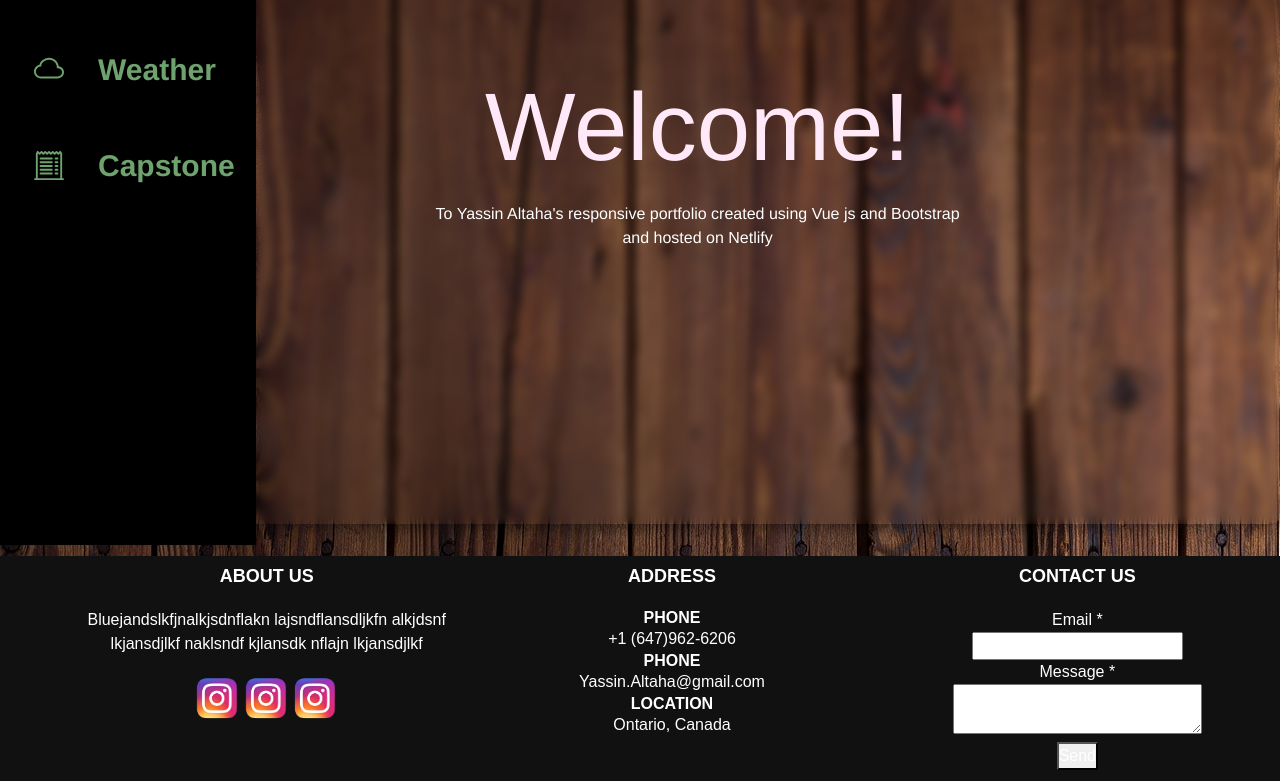
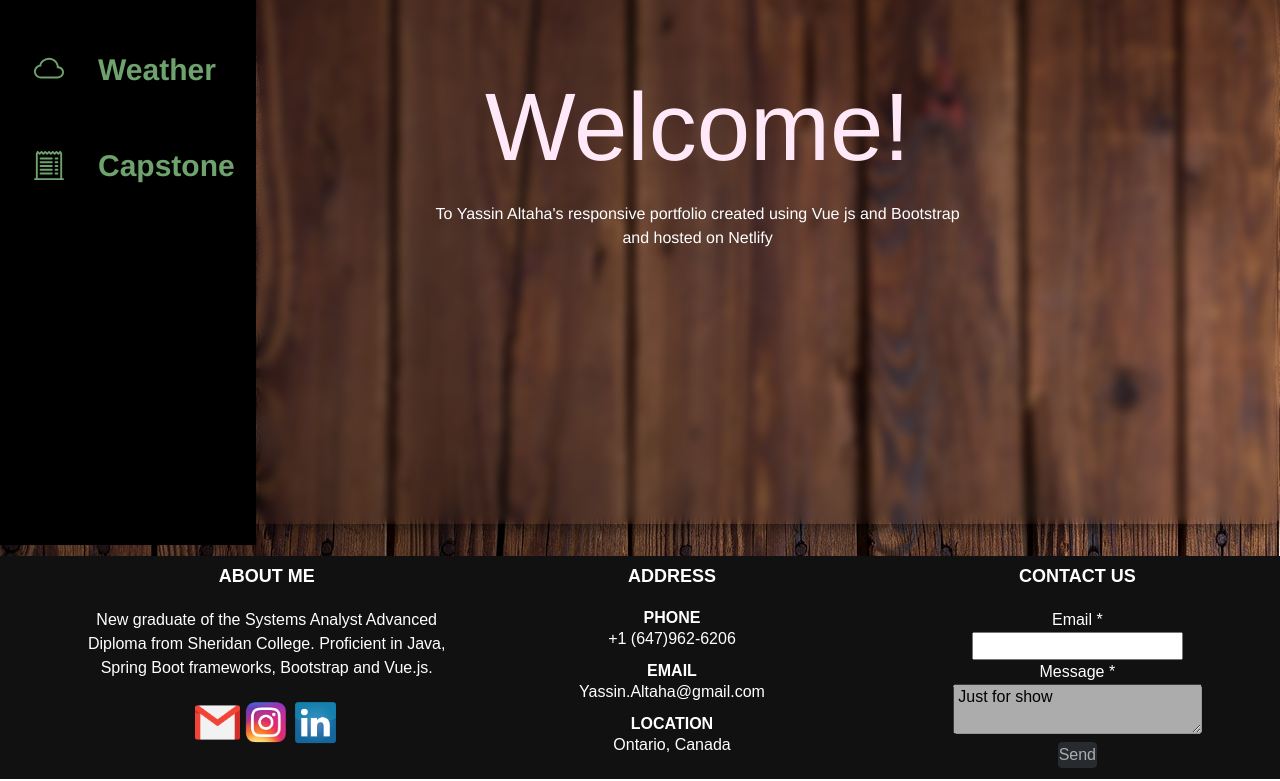
Before and after one commit to YassinAltaha/Portfolio, a Vue app: page /#/ in a window 1280 px wide. Shown: the part 255-1036 px from the top of the page. Built offline with nearby package versions, Linux system fonts and the light colour scheme.

Commit message:
fixed unexpected footer delopyment xD

```diff
--- a/src/components/Footer.vue
+++ b/src/components/Footer.vue
@@ -2,24 +2,22 @@
   <footer>
     <div class="main-content">
       <div class="left box">
-        <h2>About Us</h2>
+        <h2>About Me</h2>
         <div class="content">
-          Bluejandslkfjnalkjsdnflakn lajsndflansdljkfn alkjdsnf lkjansdjlkf naklsndf kjlansdk nflajn lkjansdjlkf
+          New graduate of the Systems Analyst Advanced Diploma from Sheridan
+          College. Proficient in Java, Spring Boot frameworks, Bootstrap and
+          Vue.js.
           <div class="social">
-            <a href="https://www.instagram.com/exospheric3/?hl=en">
-              <span>
-                <img src="../assets/instagram-icon.png" alt="Insta-logo" class="link-img" />
-              </span>
+            <a href="mailto: yassin.altaha@gmail.com">
+              <img src="../assets/gmail-icon.png" alt="LinkedIn-logo" class="link-img" />
             </a>
             <a href="https://www.instagram.com/exospheric3/?hl=en">
               <span>
                 <img src="../assets/instagram-icon.png" alt="Insta-logo" class="link-img" />
               </span>
             </a>
-            <a href="https://www.instagram.com/exospheric3/?hl=en">
-              <span>
-                <img src="../assets/instagram-icon.png" alt="Insta-logo" class="link-img" />
-              </span>
+            <a href="https://www.linkedin.com/in/yassin-altaha/">
+              <img src="../assets/linkedin-icon.png" alt="LinkedIn-logo" class="link-img" />
             </a>
           </div>
         </div>
@@ -33,9 +31,9 @@
             </span>
             <span class="text">+1 (647)962-6206</span>
           </div>
-          <div class="Phone">
+          <div class="email">
             <span>
-              <h3>Phone</h3>
+              <h3>Email</h3>
             </span>
             <span class="email">Yassin.Altaha@gmail.com</span>
           </div>
@@ -53,14 +51,14 @@
           <form action="#">
             <div class="email">
               <div class="text">Email *</div>
-              <input type="email" required />
+              <input type="email" style="color:black;" required />
             </div>
             <div class="msg">
               <div class="text">Message *</div>
-              <textarea required cols="25" rows="2"></textarea>
+              <textarea class="msg" required cols="25" rows="2" disabled> Just for show</textarea>
             </div>
             <div class="btn">
-              <button type="submit">Send</button>
+              <button type="submit " class="btn btn-dark" disabled>Send</button>
             </div>
           </form>
         </div>
@@ -81,6 +79,9 @@ export default {};
   }
 }
 ////////----------------------------------------------------------------------------------------\\\\\\\\\\\\\\\
+.msg {
+  color: black;
+}
 .link-img {
   max-height: 45px;
   max-width: 45px;
@@ -105,6 +106,13 @@ footer {
   .box {
     flex-basis: 50%;
     padding: 10px 20px;
+  }
+  .center {
+    .content {
+      h3 {
+        margin-top: 10px;
+      }
+    }
   }
 }
 .box {
--- a/src/views/About.vue
+++ b/src/views/About.vue
@@ -8,10 +8,11 @@
       <div class="col-md-7 card-body-extra">
         <div class="card-body card-body-extra">
           <h5 class="card-title display-1">Yassin AlTaha</h5>
+          <h5>Software Developer / Web designer.</h5>
+
           <p class="card-text">
-            New graduate of the Systems Analyst Advanced Diploma from Sheridan
-            College. Proficient in Java, Spring Boot frameworks, Bootstrap and
-            Vue.js.
+            Computers and art have always facinated me, desiging and developing software incompase both of those aspectes perfectly.
+            i am hoping to keep learning and creating new things as i move forward in the journy as a developer.
           </p>
           <div class="links rounded">
             <a href="https://www.linkedin.com/in/yassin-altaha/">
```
